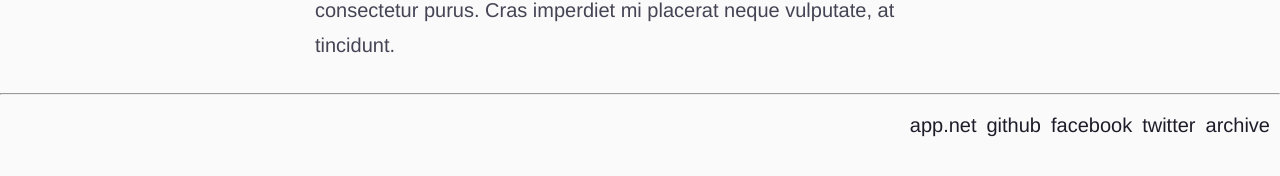
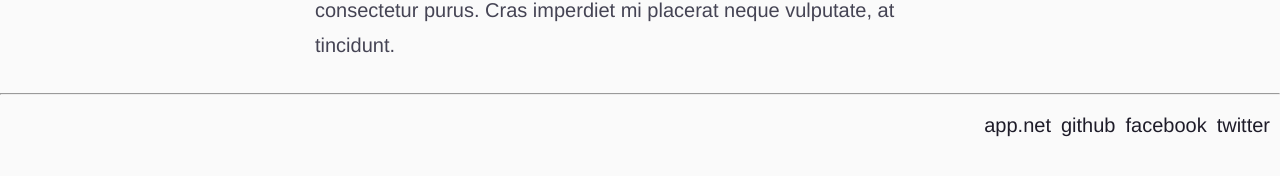
Before and after one commit to dshibarshin/shibarshin.com, a Jekyll site: the page built from _posts/2013-07-04-why.markdown, in a window 1280 px wide. Shown: the part 391-567 px from the top of the page. Built offline with Jekyll 4.4.1, drawn with Linux system fonts in a browser that asks for light colours.

Commit message:
Remove more button

```diff
--- a/_layouts/default.html
+++ b/_layouts/default.html
@@ -47,7 +47,7 @@
 <footer>
 	<hr />
 	<center><ul>
-	      <li><a href="/archive/">archive</a></li>
+	     <!--<li><a href="/archive/">archive</a></li>-->
 	      <li><a href="https://twitter.com/dshibarshin/">twitter</a></li>
 	      <li><a href="https://www.facebook.com/Dmitriy.Shibarshin">facebook</a></li>
 	      <li><a href="https://github.com/dshibarshin/">github</a></li>
--- a/index.html
+++ b/index.html
@@ -11,7 +11,7 @@
     <a href="{{ post.url }}">{{ post.title }}</a> <span>{{ post.date | date_to_long_string }}</span>
 	</li>
     {% endfor %}
-	<center><p><a id="seeMore" href="/archive/">see more</a><p><center>
+	<!--<center><p><a id="seeMore" href="/archive/">see more</a><p><center>-->
 	</div>
   </ul>
 </div>
```
Also changed, not shown: 4 other files.
